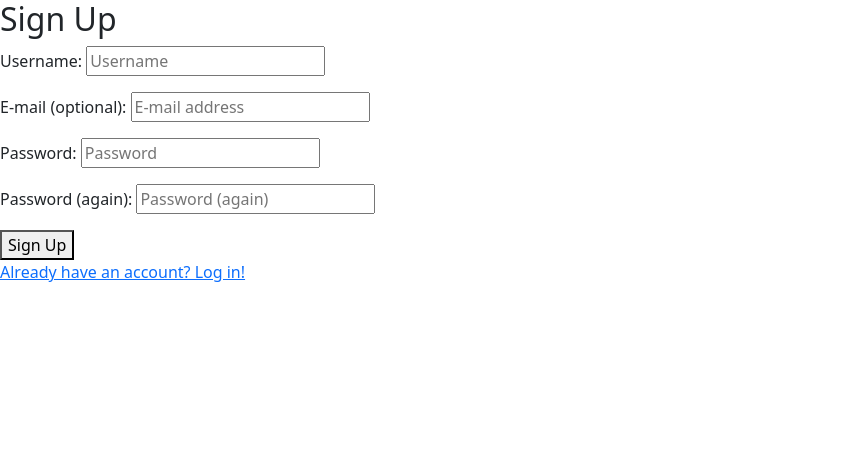
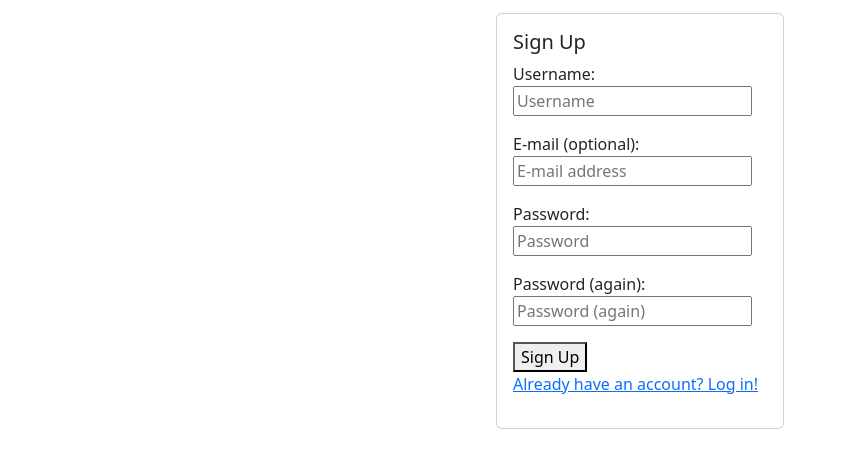
Before and after one commit to sidrumade/catalyst-project, a Django app: page /accounts/signup/ in a window 1280 px wide. Shown: the top 468 px of the page, without its empty margins (0-847 px from the left). Run offline with Django 4.2, Linux system fonts and the light colour scheme; parts of the project's set-up code (start-up, migrations or seed data) failed here and were passed over.

Commit message:
card layout added

```diff
--- a/templates/account/signup.html
+++ b/templates/account/signup.html
@@ -1,11 +1,15 @@
 {% extends "account/base.html" %}
 
 {% block content %}
-  <h2>Sign Up</h2>
+<div class="card" style="width: 18rem;margin: auto;margin-top: 1%;">
+  <div class="card-body">
+    <h5 class="card-title">Sign Up</h5>
   <form method="post">
     {% csrf_token %}
     {{ form.as_p }}
     <button type="submit">Sign Up</button>
   </form>
   <p><a href="{% url 'account_login' %}">Already have an account? Log in!</a></p>
+</div>
+</div>
 {% endblock %}
```
Also changed, not shown: templates/account/login.html (+6 -1 lines).
